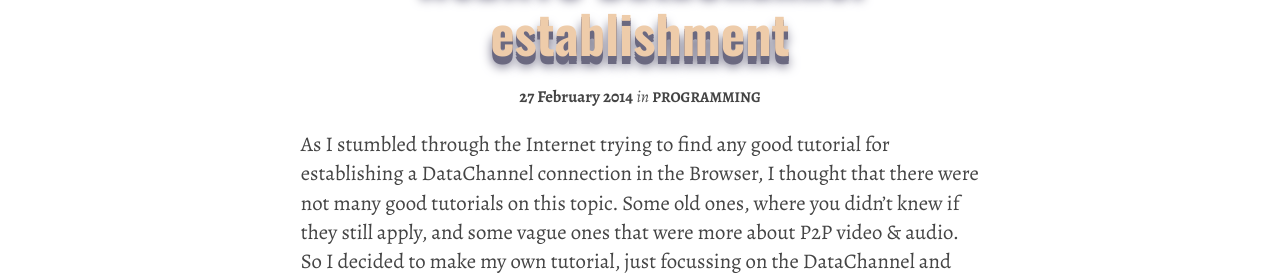
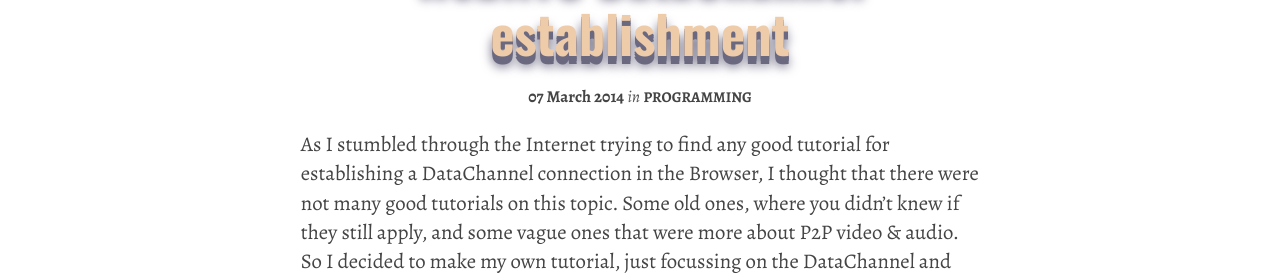
Before and after one commit to JustGoscha/justgoscha.github.io, a Jekyll site: the page built from _posts/2014-02-27-simple-webrtc-datachannel-establishment-for-dummies.md, in a window 1280 px wide and 900 px high, scrolled down 414 px. Shown: the part 175-454 px from the top of the window. Built offline with Jekyll 4.4.1, drawn with Linux system fonts in a browser that asks for light colours; nearby versions of some CDN libraries; some web fonts are replaced; Markdown is read by kramdown in place of the engine named in the settings; comment, search, counter and statistics services are not loaded; some of the changed text lies outside the part shown.

Commit message:
set publishing date to today

```diff
--- a/_posts/2014-02-27-simple-webrtc-datachannel-establishment-for-dummies.md
+++ b/_posts/2014-02-27-simple-webrtc-datachannel-establishment-for-dummies.md
@@ -1,7 +1,7 @@
 ---
 layout: post
 title:  "Simple & straight-forward WebRTC DataChannel establishment"
-date:   2014-02-27 19:58:31
+date:   2014-03-07 19:58:31
 categories: programming
 tags:
 - programming
```
